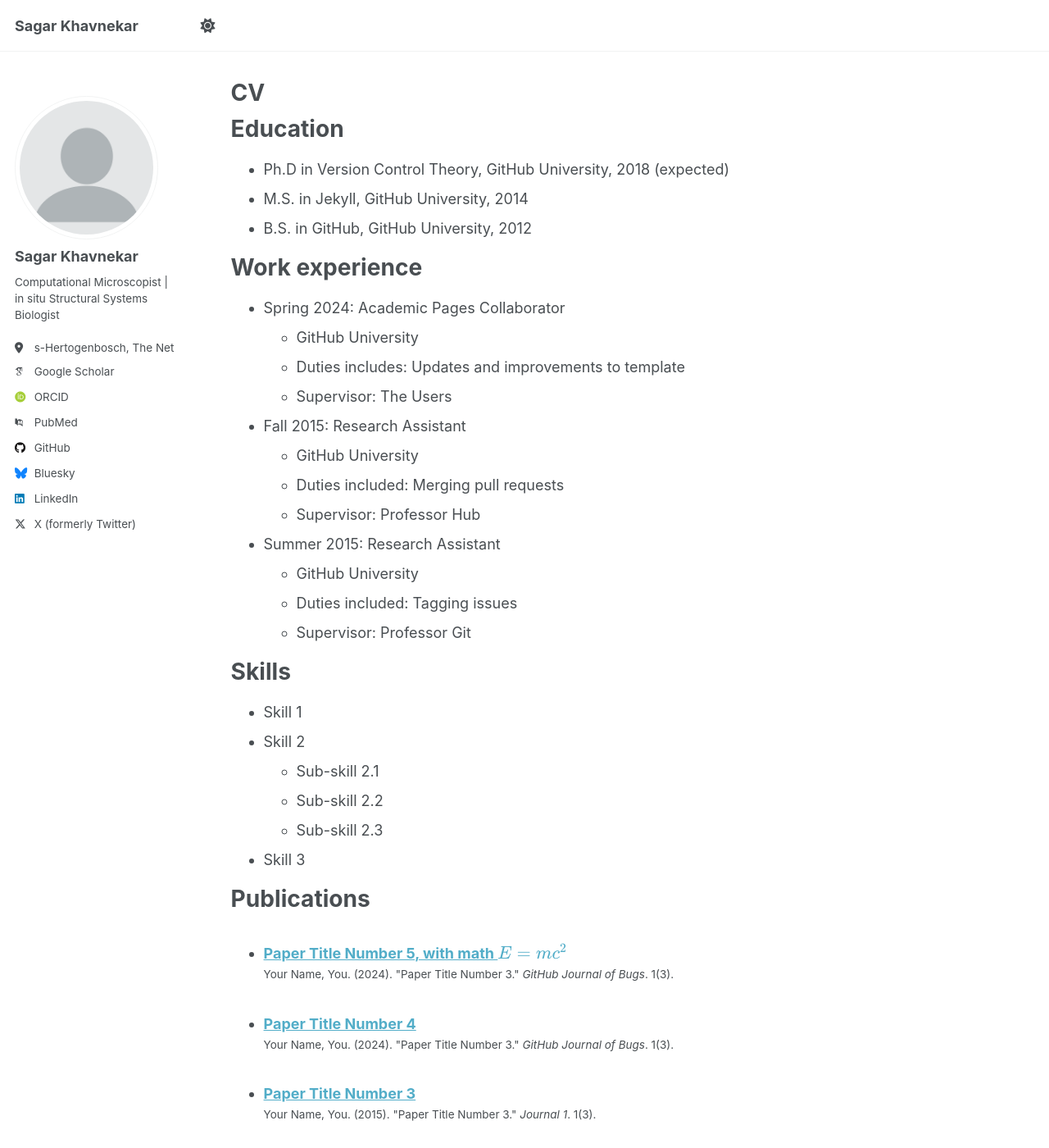
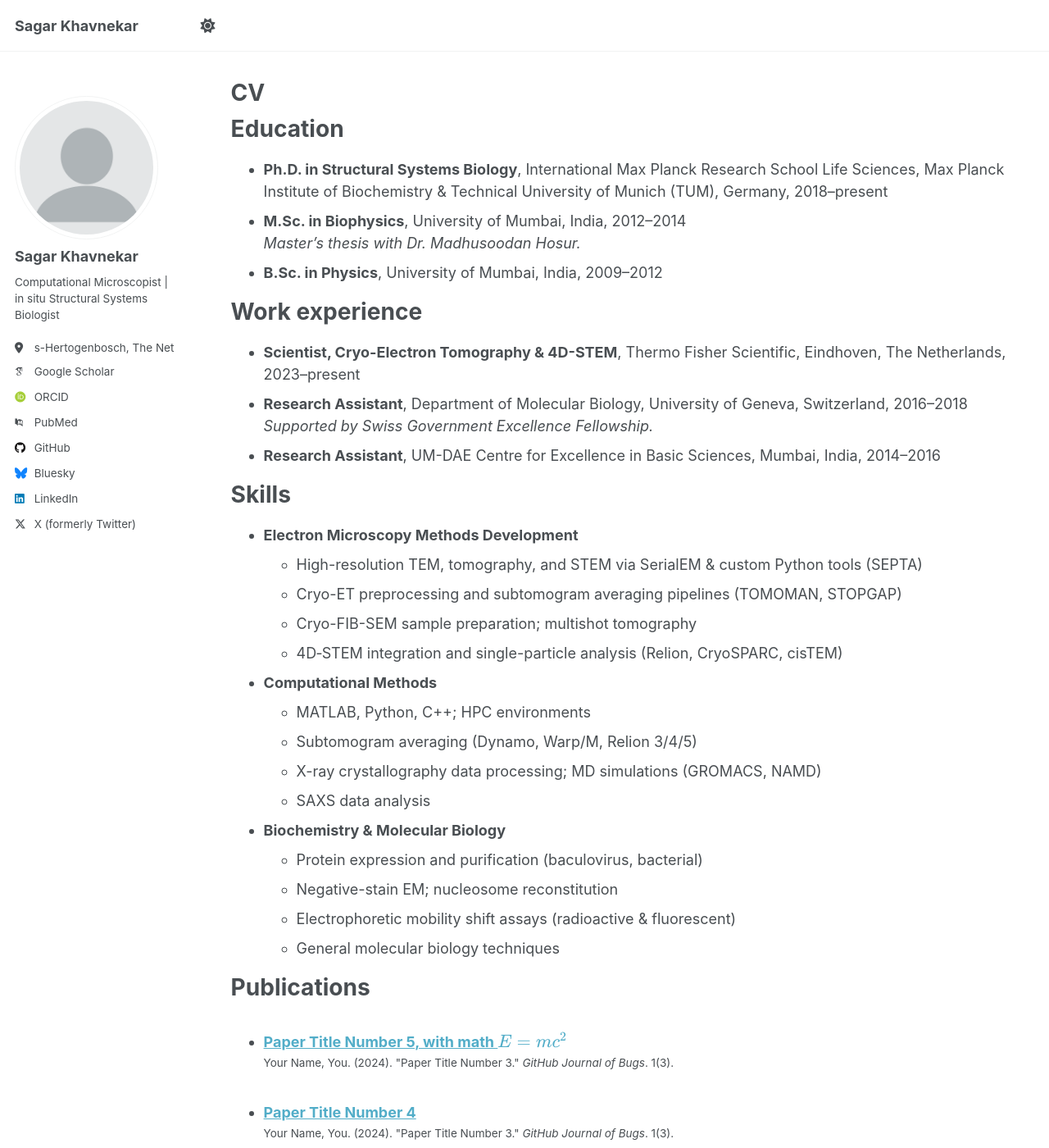
Before and after one commit to sagarbiophysics/cryosagar.github.io, a Jekyll site: the page built from _pages/cv.md, in a window 1280 px wide and 1400 px high. Shown: the whole window at 82% size. Built offline with Jekyll 4.4.1, drawn with Linux system fonts in a browser that asks for light colours; some web fonts are replaced; a script that is not in the unit is left out; some of the changed text lies outside the part shown.

Commit message:
updated about and CV

```diff
--- a/_pages/cv.md
+++ b/_pages/cv.md
@@ -11,35 +11,36 @@
 
 Education
 ======
-* Ph.D in Version Control Theory, GitHub University, 2018 (expected)
-* M.S. in Jekyll, GitHub University, 2014
-* B.S. in GitHub, GitHub University, 2012
+* **Ph.D. in Structural Systems Biology**, International Max Planck Research School Life Sciences, Max Planck Institute of Biochemistry & Technical University of Munich (TUM), Germany, 2018–present
+* **M.Sc. in Biophysics**, University of Mumbai, India, 2012–2014
+  _Master’s thesis with Dr. Madhusoodan Hosur._
+* **B.Sc. in Physics**, University of Mumbai, India, 2009–2012
 
 Work experience
 ======
-* Spring 2024: Academic Pages Collaborator
-  * GitHub University
-  * Duties includes: Updates and improvements to template
-  * Supervisor: The Users
-
-* Fall 2015: Research Assistant
-  * GitHub University
-  * Duties included: Merging pull requests
-  * Supervisor: Professor Hub
-
-* Summer 2015: Research Assistant
-  * GitHub University
-  * Duties included: Tagging issues
-  * Supervisor: Professor Git
+* **Scientist, Cryo-Electron Tomography & 4D-STEM**, Thermo Fisher Scientific, Eindhoven, The Netherlands, 2023–present
+* **Research Assistant**, Department of Molecular Biology, University of Geneva, Switzerland, 2016–2018
+  _Supported by Swiss Government Excellence Fellowship._
+* **Research Assistant**, UM-DAE Centre for Excellence in Basic Sciences, Mumbai, India, 2014–2016
 
 Skills
 ======
-* Skill 1
-* Skill 2
-  * Sub-skill 2.1
-  * Sub-skill 2.2
-  * Sub-skill 2.3
-* Skill 3
+* **Electron Microscopy Methods Development**
+  * High-resolution TEM, tomography, and STEM via SerialEM & custom Python tools (SEPTA)
+  * Cryo-ET preprocessing and subtomogram averaging pipelines (TOMOMAN, STOPGAP)
+  * Cryo-FIB-SEM sample preparation; multishot tomography
+  * 4D‑STEM integration and single-particle analysis (Relion, CryoSPARC, cisTEM)
+* **Computational Methods**
+  * MATLAB, Python, C++; HPC environments
+  * Subtomogram averaging (Dynamo, Warp/M, Relion 3/4/5)
+  * X-ray crystallography data processing; MD simulations (GROMACS, NAMD)
+  * SAXS data analysis
+* **Biochemistry & Molecular Biology**
+  * Protein expression and purification (baculovirus, bacterial)
+  * Negative-stain EM; nucleosome reconstitution
+  * Electrophoretic mobility shift assays (radioactive & fluorescent)
+  * General molecular biology techniques
+
 
 Publications
 ======
@@ -61,4 +62,9 @@
 
 Service and leadership
 ======
-* Currently signed in to 43 different slack teams
+* **Reviewer**, Springer Nature
+* **Editorial Member**, IMPRS-LS Newsletter, Max Planck Institute of Biochemistry, 2018–2020
+* **Organizer**, PhD Retreat, University of Geneva Life Sciences Program
+* **Organizer**, Annual Meeting of Indian Biophysical Society & National Symposium on Frontiers of Biophysics, 2013
+* **Start-up Training**, Commission for Technology and Innovation (CTI, Switzerland), 2018 (grade 5/6)
+* **Outreach & Engagement**: Science outreach (2009–2016); participant at Millennium Youth Camp 2011 & Asian Science Camp 2010
```
Also changed, not shown: _pages/about.md (+14 -10 lines).
